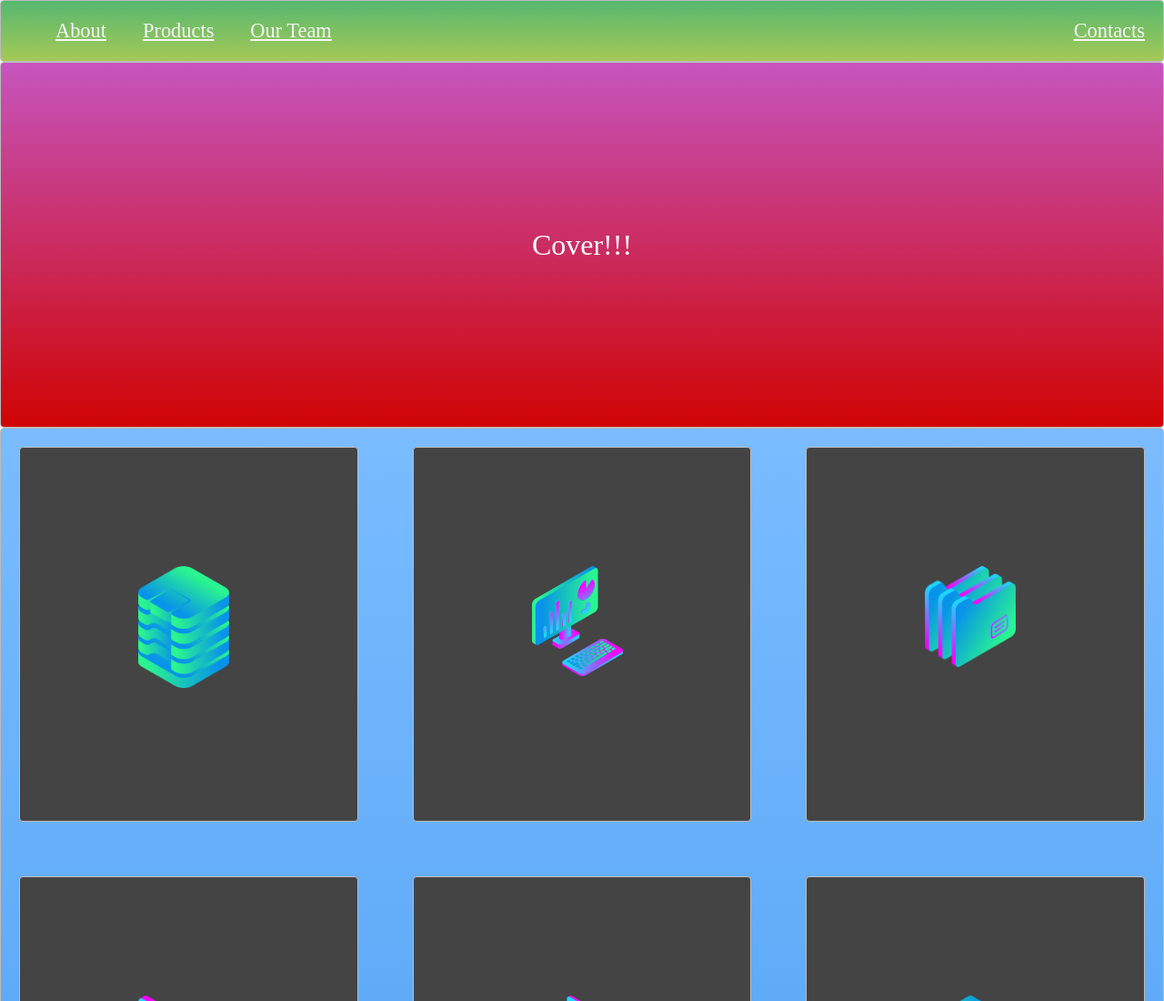
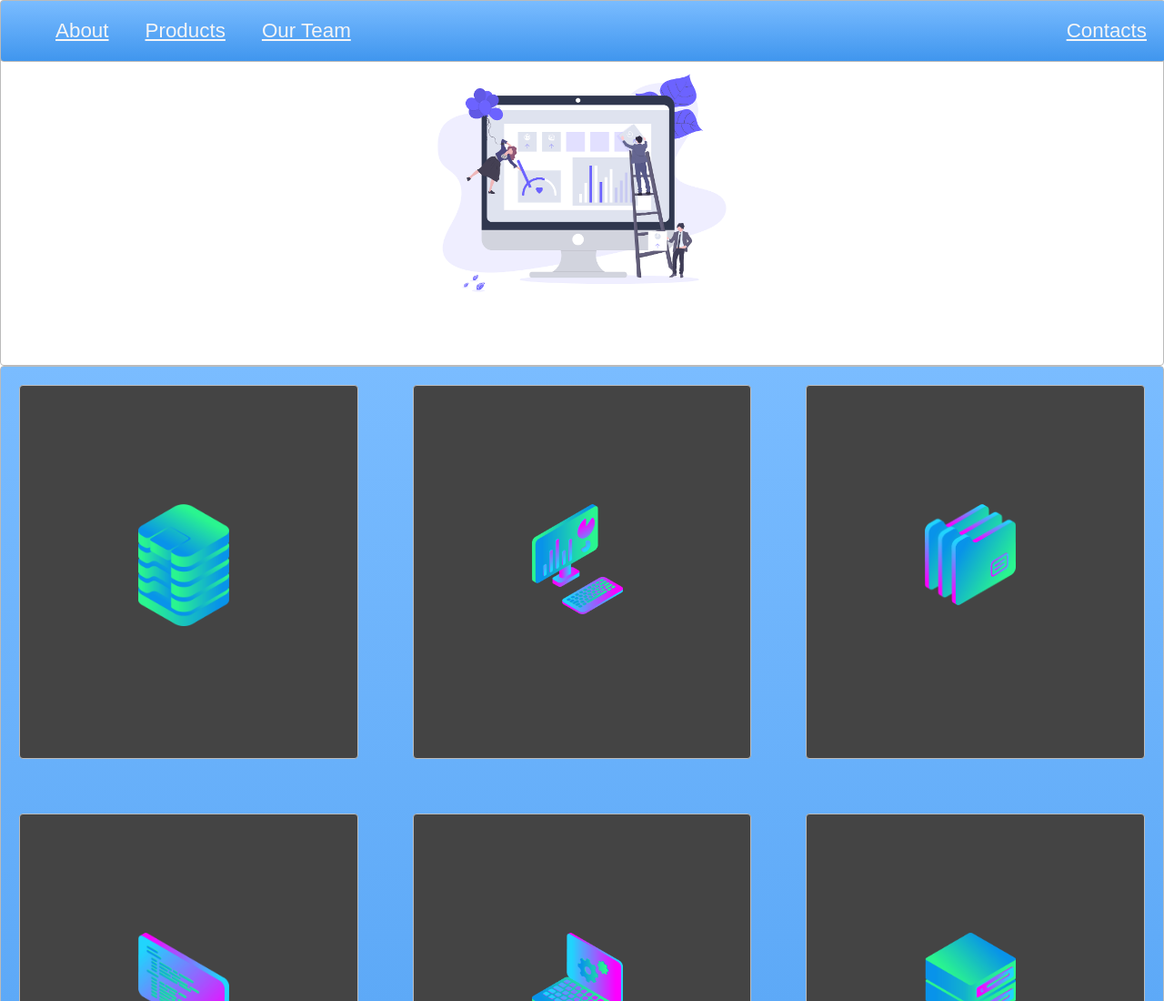
Before and after one commit to anettta/project-start, a plain HTML site: page index.html in a window 1280 px wide. Shown: the top 1100 px of the page at 91% size. Drawn offline with Linux system fonts and the light colour scheme.

Commit message:
prettier look

```diff
--- a/index.html
+++ b/index.html
@@ -5,7 +5,7 @@
     <link rel="stylesheet" type="text/css" href="./style.css" />
   </head>
   <body>
-    <nav class="zone green">
+    <nav class="zone blue sticky">
       <ul class="main-nav">
         <li><a href="">About</a></li>
         <li><a href="">Products</a></li>
@@ -13,7 +13,9 @@
         <li class="push"><a href="">Contacts</a></li>
       </ul>
     </nav>
-    <div class="container zone red">Cover!!!</div>
+    <div class="container zone">
+      <img class="cover" src="./img/undraw.png" />
+    </div>
     <div class="zone blue grid-wrapper">
       <div class="box zone">
         <img src="./img/data_storage_2_2.png" />
--- a/style.css
+++ b/style.css
@@ -1,5 +1,6 @@
 body {
   margin: auto 0;
+  font-family: Arial, Helvetica, sans-serif;
 }
 
 .zone {
@@ -22,8 +23,20 @@ body {
   box-shadow: rgba(0, 0, 0, 0.8) 0px 5px 15px,
     inset rgba(0, 0, 0, 0.15) 0px -10px 20px;
 }
+.box:hover {
+  -webkit-transform: rotate(-7deg);
+  -moz-transform: rotate(-7deg);
+  -o-transform: rotate(-7deg);
+  transform: rotate(-7deg);
+}
 
 /* Navigation */
+
+.sticky {
+  position: fixed;
+  top: 0;
+  width: 100%;
+}
 .main-nav {
   display: flex;
   list-style: none;
@@ -57,6 +70,10 @@ a {
   align-items: center;
   justify-content: center;
   height: 50vh;
+}
+
+.cover {
+  width: 24rem;
 }
 
 /* Grid */
```
